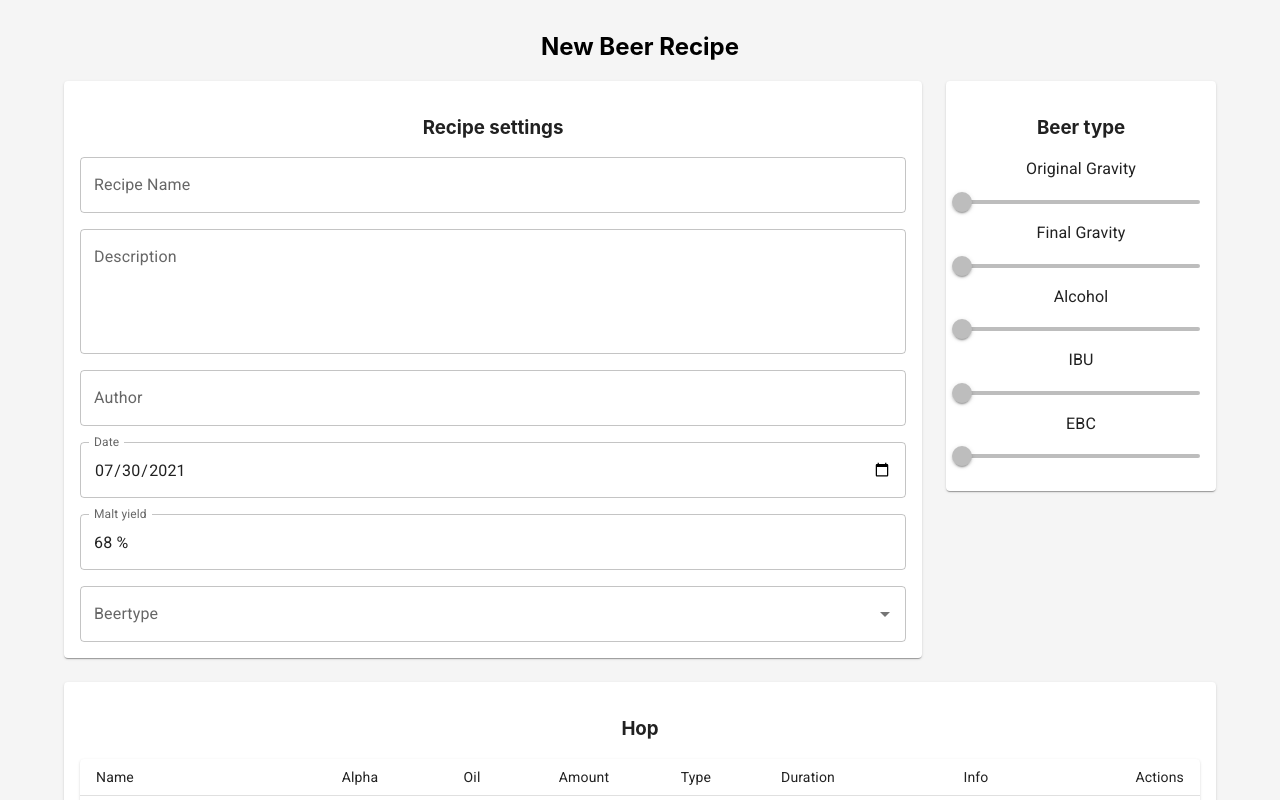
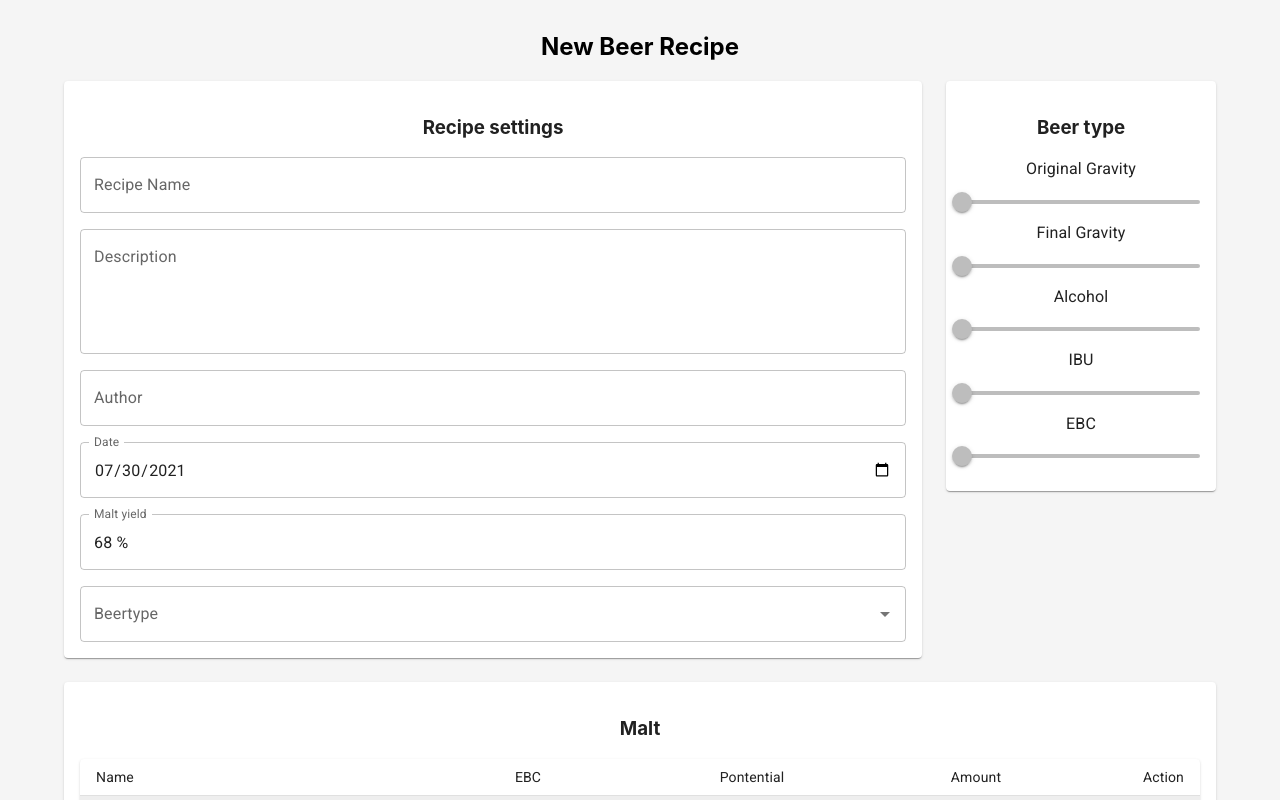
Before and after one commit to sschw/SB_RecipeCalculator, a React (Create React App) app: page / in a window 1280 px wide. Built offline with nearby package versions, Linux system fonts and the light colour scheme.

Commit message:
Added mashing and mashing templates, cleanup and visual optimizations.

```diff
--- a/src/Components/Beer/Beer.js
+++ b/src/Components/Beer/Beer.js
@@ -4,32 +4,8 @@ import Recipe from '../Recipe/Recipe';
 import BeertypeComparer from '../Beertype/BeertypeComparer'
 import Hops from '../Hop/Hops';
 import Malt from '../Malt/Malt';
-
-const beerRecipe = {
-  recipe: {
-    name: "",
-    description: "",
-    author: "",
-    date: new Date().toISOString().substr(0,10), // Default is today for recipe.
-    maltYield: 0.68,                             // Default is 68%
-
-    og: null,
-    sg: null,
-    ibu: null,
-    alc: null,
-    ebc: null,
-    beertype: {
-      name: null,
-      og: { minGravity: null, maxGravity: null,minPlato: null, maxPlato: null},
-      sg: { minGravity: null, maxGravity: null,minPlato: null, maxPlato: null},
-      alc: { minPercentWeight: null, maxPercentWeight: null,minPercentVol: null, maxPercentVol: null},
-      colorVal: { minSRM: null, maxSRM: null,minEBC: null, maxEBC: null},
-      ibu:  { min: null, max: null }
-    }
-  },
-  hops: [],
-  malt: [],
-}
+import *  as Model from '../../Model';
+import MashSteps from '../MashSteps/MashSteps';
 
 function changeState(state, action) {
   let updated = false
@@ -44,7 +20,7 @@ function changeState(state, action) {
     case 'updateHop':
       if(action.rowId === -1) {
         action.rowId = state.hops.length
-        state.hops.push({name: "", alpha: 0, oil: 0, amount: 0, type: 1, duration: 0});
+        state.hops.push(Model.hop());
         updated = true
       }
       if(state.hops[action.rowId][action.target] !== action.value) {
@@ -61,7 +37,7 @@ function changeState(state, action) {
     case 'updateMalt':
       if(action.rowId === -1) {
         action.rowId = state.malt.length
-        state.malt.push({name: "", ebc: 0, potential: 0, amount: 0});
+        state.malt.push(Model.malt());
         updated = true
       }
       if(state.malt[action.rowId][action.target] !== action.value) {
@@ -75,6 +51,33 @@ function changeState(state, action) {
       array = [...state.malt];
       array.splice(action.rowId, 1);
       return {...state, malt: array};
+    case 'updateMashStep':
+      if(action.rowId === -1) {
+        action.rowId = state.mashSteps.length
+        state.mashSteps.push(Model.mashStep());
+        updated = true
+      }
+      if(state.mashSteps[action.rowId][action.target] !== action.value) {
+        state.mashSteps[action.rowId][action.target] = action.value;
+        updated = true
+      }
+      if(updated)
+        return {...state};
+      return state
+    case 'moveMashStep':
+      if(action.rowId2 >= state.mashSteps.length)
+        state.mashSteps.push(Model.mashStep())
+      array = [...state.mashSteps];
+      array[action.rowId1] = state.mashSteps[action.rowId2]
+      array[action.rowId2] = state.mashSteps[action.rowId1]
+      return {...state, mashSteps: array};
+    case 'deleteMashStep':
+      array = [...state.mashSteps];
+      array.splice(action.rowId, 1);
+      return {...state, mashSteps: array};
+    case 'setMashTemplate':
+      array = [...action.value];
+      return {...state, mashSteps: array};
     default:
       return state
   }
@@ -83,7 +86,7 @@ function changeState(state, action) {
 function Beer(props) {
   let beer
   if (props.beer === undefined) {
-    beer = beerRecipe
+    beer = Model.beerRecipe()
   } else {
     beer = props.beer
   }
@@ -117,12 +120,17 @@ function Beer(props) {
         </Grid>
         <Grid item xs={12}>
           <Paper sx={{ p: 2, display: 'flex', flexDirection: 'column' }}>
-            <Hops hops={state["hops"]} dispatch={dispatch} />
+            <Malt malt={state["malt"]} dispatch={dispatch} />
           </Paper>
         </Grid>
         <Grid item xs={12}>
           <Paper sx={{ p: 2, display: 'flex', flexDirection: 'column' }}>
-            <Malt malt={state["malt"]} dispatch={dispatch} />
+            <MashSteps mashSteps={state["mashSteps"]} dispatch={dispatch} />
+          </Paper>
+        </Grid>
+        <Grid item xs={12}>
+          <Paper sx={{ p: 2, display: 'flex', flexDirection: 'column' }}>
+            <Hops hops={state["hops"]} dispatch={dispatch} />
           </Paper>
         </Grid>
       </Grid>
--- a/src/Components/Hop/Hops.js
+++ b/src/Components/Hop/Hops.js
@@ -3,16 +3,7 @@ import TableCell from '@material-ui/core/TableCell';
 import TableRow from '@material-ui/core/TableRow';
 import { Autocomplete, IconButton, InputLabel, MenuItem, Paper, Select, Table, TableBody, TableContainer, TableHead, TextField } from '@material-ui/core';
 import DeleteIcon from '@material-ui/icons/Delete';
-
-const emptyHop = {name: "", alpha: 0, oil: 0, amount: 0, type: 1, duration: 0}
-
-const hopType = [
-  {id: 0, label: "first wort"},
-  {id: 1, label: "boil"},
-  //{id: 2, label: "whirlpool"},
-  {id: 3, label: "whirlpool 80°C"},
-  {id: 4, label: "dry hopping"}
-]
+import *  as Model from '../../Model';
 
 function Hop(props) {
   const dispatch = props.dispatch
@@ -22,8 +13,10 @@ function Hop(props) {
   }
   const [inputName, setInputName] = useState(props.hop.name)
 
+  const backgroundColor = rowId === -1 ? {backgroundColor: "#eeeeee"} : {};
+
   return (
-    <TableRow sx={{ '&:last-child td, &:last-child th': { border: 0 } }}>
+    <TableRow sx={{ '&:last-child td, &:last-child th': { border: 0 } }, backgroundColor}>
       <TableCell component="th" scope="row">
         <Autocomplete
           options={[]}
@@ -36,28 +29,26 @@ function Hop(props) {
         />
       </TableCell>
       <TableCell align="center">
-        <TextField label="Alpha" variant="standard" size="small" value={props.hop.alpha} onChange={(event) => updateHops("alpha", event.target.valueAsNumber)} type="number" />
+        <TextField label="Alpha" fullWidth variant="standard" size="small" value={props.hop.alpha} onChange={(event) => updateHops("alpha", event.target.valueAsNumber)} type="number" />
       </TableCell>
       <TableCell align="center">
-        <TextField label="Oil" variant="standard" size="small" value={props.hop.oil} onChange={(event) => updateHops("oil", event.target.valueAsNumber)} type="number" />
+        <TextField label="Oil" fullWidth variant="standard" size="small" value={props.hop.oil} onChange={(event) => updateHops("oil", event.target.valueAsNumber)} type="number" />
       </TableCell>
       <TableCell align="center">
-        <TextField label="Amount" variant="standard" size="small" value={props.hop.amount} onChange={(event) => updateHops("amount", event.target.valueAsNumber)} type="number" />
+        <TextField label="Amount" fullWidth variant="standard" size="small" value={props.hop.amount} onChange={(event) => updateHops("amount", event.target.valueAsNumber)} type="number" />
       </TableCell>
       <TableCell align="center">
-        <InputLabel id={rowId + "-type"} variant="standard" sx={{
-          fontSize: 12,
-            }} >
+        <InputLabel id={rowId + "-hoptype"} variant="standard" sx={{ fontSize: 12 }} >
           Type
         </InputLabel>
-        <Select labelId={rowId + "-type"} label="Type" variant="standard" size="small" value={props.hop.type} onChange={(event) => updateHops("type", event.target.value)}>
-          {hopType.map(t =>
-            <MenuItem key={"beertype" + t.id} value={t.id}>{t.label}</MenuItem>
+        <Select labelId={rowId + "-hoptype"} fullWidth label="Type" variant="standard" size="small" value={props.hop.type} onChange={(event) => updateHops("type", event.target.value)}>
+          {Model.hopType.map(t =>
+            <MenuItem key={"hoptype" + t.id} value={t.id}>{t.label}</MenuItem>
           )}
         </Select>
       </TableCell>
       <TableCell align="center">
-        <TextField label="Duration" size="small" variant="standard" value={props.hop.duration} type="number" onChange={(event) => updateHops("duration", event.target.valueAsNumber)} />
+        <TextField label="Duration" size="small" fullWidth variant="standard" value={props.hop.duration} type="number" onChange={(event) => updateHops("duration", event.target.valueAsNumber)} />
       </TableCell>
       <TableCell align="center">
       </TableCell>
@@ -80,7 +71,7 @@ function Hops(props) {
   rows.forEach((row, index) => {
     children.push(<Hop hop={row} rowID={index} dispatch={dispatch} key={"hop" + index} />)
   });
-  children.push(<Hop hop={emptyHop} rowID={-1} dispatch={dispatch} key={"hop-1"} />)
+  children.push(<Hop hop={Model.hop()} rowID={-1} dispatch={dispatch} key={"hop-1"} />)
 
   return (
     <div>
--- a/src/Components/Malt/Malt.js
+++ b/src/Components/Malt/Malt.js
@@ -3,8 +3,7 @@ import TableCell from '@material-ui/core/TableCell';
 import TableRow from '@material-ui/core/TableRow';
 import { Autocomplete, IconButton, Paper, Table, TableBody, TableContainer, TableHead, TextField } from '@material-ui/core';
 import DeleteIcon from '@material-ui/icons/Delete';
-
-const emptyMalt = {name: "", ebc: 0, potential: 0, amount: 0}
+import *  as Model from '../../Model';
 
 function SingleMalt(props) {
   const dispatch = props.dispatch
@@ -14,13 +13,16 @@ function SingleMalt(props) {
   }
   const [inputName, setInputName] = useState(props.malt.name)
 
+  const backgroundColor = rowId === -1 ? {backgroundColor: "#eeeeee"} : {};
+
   return (
-    <TableRow sx={{ '&:last-child td, &:last-child th': { border: 0 } }}>
+    <TableRow sx={{ '&:last-child td, &:last-child th': { border: 0 } }, backgroundColor}>
       <TableCell component="th" scope="row">
         <Autocomplete
           options={[]}
           renderInput={(params) => <TextField {...params} label="Name" variant="standard" size="small" />}
           freeSolo
+          fullWidth
           value={props.malt.name}
           onChange={(event, newValue) => updateMalt("name", newValue)}
           inputValue={inputName}
@@ -28,13 +30,13 @@ function SingleMalt(props) {
         />
       </TableCell>
       <TableCell align="center">
-        <TextField label="EBC" variant="standard" size="small" value={props.malt.ebc} onChange={(event) => updateMalt("ebc", event.target.valueAsNumber)} type="number" />
+        <TextField label="EBC" variant="standard" fullWidth size="small" value={props.malt.ebc} onChange={(event) => updateMalt("ebc", event.target.valueAsNumber)} type="number" />
       </TableCell>
       <TableCell align="center">
-        <TextField label="Potential" variant="standard" size="small" value={props.malt.potential} onChange={(event) => updateMalt("potential", event.target.valueAsNumber)} type="number" />
+        <TextField label="Potential" variant="standard" fullWidth size="small" value={props.malt.potential} onChange={(event) => updateMalt("potential", event.target.valueAsNumber)} type="number" />
       </TableCell>
       <TableCell align="center">
-        <TextField label="Amount" variant="standard" size="small" value={props.malt.amount} onChange={(event) => updateMalt("amount", event.target.valueAsNumber)} type="number" />
+        <TextField label="Amount" variant="standard" fullWidth size="small" value={props.malt.amount} onChange={(event) => updateMalt("amount", event.target.valueAsNumber)} type="number" />
       </TableCell>
       <TableCell align="right">
         <IconButton disabled={rowId < 0} aria-label="delete" onClick={() => {dispatch({type: "deleteMalt", rowId: rowId});}}>
@@ -54,7 +56,7 @@ function Malt(props) {
   rows.forEach((row, index) => {
     children.push(<SingleMalt malt={row} rowID={index} dispatch={dispatch} key={"malt" + index} />)
   });
-  children.push(<SingleMalt malt={emptyMalt} rowID={-1} dispatch={dispatch} key={"malt-1"} />)
+  children.push(<SingleMalt malt={Model.malt()} rowID={-1} dispatch={dispatch} key={"malt-1"} />)
 
   return (
     <div>
--- /dev/null
+++ b/src/Components/MashSteps/MashSteps.js
@@ -0,0 +1,106 @@
+import React, {useState} from 'react';
+import TableCell from '@material-ui/core/TableCell';
+import TableRow from '@material-ui/core/TableRow';
+import { Box, IconButton, InputLabel, MenuItem, Paper, Select, Stack, Table, TableBody, TableContainer, TableHead, TextField } from '@material-ui/core';
+import DeleteIcon from '@material-ui/icons/Delete';
+import *  as Model from '../../Model';
+import { ArrowDownward, ArrowUpward } from '@material-ui/icons';
+
+function MashStep(props) {
+  const dispatch = props.dispatch
+  const rowId = props.rowID
+  const updateMashStep = (target, value) => {
+    dispatch({type: 'updateMashStep', rowId: rowId, target: target, value: value})
+  }
+
+  const backgroundColor = rowId === -1 ? {backgroundColor: "#eeeeee"} : {};
+
+  return (
+    <TableRow sx={{ '&:last-child td, &:last-child th': { border: 0 } }, backgroundColor}>
+      <TableCell align="center">
+        <TextField label="Temperature" fullWidth variant="standard" size="small" value={props.mashStep.temp} onChange={(event) => updateMashStep("temp", event.target.valueAsNumber)} type="number" />
+      </TableCell>
+      <TableCell align="center">
+        <TextField label="Duration" disabled={props.mashStep.type === 0} fullWidth variant="standard" size="small" value={props.mashStep.dur} onChange={(event) => updateMashStep("dur", event.target.valueAsNumber)} type="number" />
+      </TableCell>
+      <TableCell align="center">
+        <InputLabel id={rowId + "-malttype"} variant="standard" sx={{
+          fontSize: 12,
+            }} >
+          Type
+        </InputLabel>
+        <Select labelId={rowId + "-malttype"} label="Type" variant="standard" fullWidth size="small" value={props.mashStep.type} onChange={(event) => updateMashStep("type", event.target.value)}>
+          {Model.mashStepTypes.map(t =>
+            <MenuItem key={"mashstep" + t.id} value={t.id}>{t.label}</MenuItem>
+          )}
+        </Select>
+      </TableCell>
+      <TableCell align="center">
+        <TextField label="Description" variant="standard" size="small" fullWidth value={props.mashStep.descr} onChange={(event) => updateMashStep("descr", event.target.valueAsNumber)} />
+      </TableCell>
+      <TableCell align="right">
+        <Stack direction="row" spacing={1}>
+          <IconButton disabled={rowId === 0 || rowId === -1} aria-label="up" onClick={() => {dispatch({type: "moveMashStep", rowId1: rowId, rowId2: rowId-1});}}>
+            <ArrowUpward />
+          </IconButton>
+          <IconButton disabled={rowId === 0 || rowId === -1} aria-label="down" onClick={() => {dispatch({type: "moveMashStep", rowId1: rowId, rowId2: rowId+1});}}>
+            <ArrowDownward />
+          </IconButton>
+          <IconButton disabled={rowId < 0} aria-label="delete" onClick={() => {dispatch({type: "deleteMashStep", rowId: rowId});}}>
+            <DeleteIcon />
+          </IconButton>
+        </Stack>
+      </TableCell>
+    </TableRow>
+  );
+}
+
+
+function MashSteps(props) {
+  let rows = props.mashSteps
+  let dispatch = props.dispatch
+
+  let children = []
+  rows.forEach((row, index) => {
+    children.push(<MashStep mashStep={row} rowID={index} dispatch={dispatch} key={"mashstep" + index} />)
+  });
+  children.push(<MashStep mashStep={Model.mashStep()} rowID={-1} dispatch={dispatch} key={"mashstep-1"} />)
+
+  const [maltTemplate, setMaltTemplate] = useState(0)
+
+  return (
+    <div>
+      <Box align="right" sx={{width: 200, float: "right"}}>
+        <InputLabel id={"mashtemplate"} variant="standard" sx={{
+          fontSize: 12,
+            }} >
+          Mashing Templates
+        </InputLabel>
+        <Select labelId={"mashtemplate"} label="Mashing Templates" fullWidth variant="standard" size="small" value={maltTemplate} onChange={(event) => {dispatch({type: "setMashTemplate", value: event.target.value.value}); setMaltTemplate(event.target.value)}}>
+          {Model.mashStepTemplates.map(t =>
+            <MenuItem key={"mashstep" + t.id} value={t}>{t.label}</MenuItem>
+          )}
+        </Select>
+      </Box>
+      <h3>Malt Steps</h3>
+      <TableContainer component={Paper}>
+        <Table size="small" aria-label="mashsteps table">
+          <TableHead>
+            <TableRow>
+              <TableCell width="15%" sx={{minWidth: 40}} align="center">Temperature</TableCell>
+              <TableCell width="15%" sx={{minWidth: 40}} align="center">Duration</TableCell>
+              <TableCell width="15%" sx={{minWidth: 40}} align="center">Type</TableCell>
+              <TableCell width="45%" sx={{minWidth: 40}} align="center">Description</TableCell>
+              <TableCell width="10%" align="right">Action</TableCell>
+            </TableRow>
+          </TableHead>
+          <TableBody>
+            {children}
+          </TableBody>
+        </Table>
+      </TableContainer>
+    </div>
+  );
+}
+
+export default MashSteps
--- /dev/null
+++ b/src/Model.js
@@ -0,0 +1,54 @@
+
+
+export const beerRecipe = () => {return {
+    recipe: {
+      name: "",
+      description: "",
+      author: "",
+      date: new Date().toISOString().substr(0,10), // Default is today for recipe.
+      maltYield: 0.68,                             // Default is 68%
+
+      og: null,
+      sg: null,
+      ibu: null,
+      alc: null,
+      ebc: null,
+      beertype: {
+        name: null,
+        og: { minGravity: null, maxGravity: null,minPlato: null, maxPlato: null},
+        sg: { minGravity: null, maxGravity: null,minPlato: null, maxPlato: null},
+        alc: { minPercentWeight: null, maxPercentWeight: null,minPercentVol: null, maxPercentVol: null},
+        colorVal: { minSRM: null, maxSRM: null,minEBC: null, maxEBC: null},
+        ibu:  { min: null, max: null }
+      }
+    },
+    malt: [],
+    mashSteps: [{temp: 57, dur: 0, type: 0, descr: "" }],
+    hops: [],
+  }
+}
+
+export const malt = () => {return {name: "", ebc: 0, potential: 0, amount: 0}}
+
+export const hop = () => {return {name: "", alpha: 0, oil: 0, amount: 0, type: 1, duration: 0}}
+
+export const mashStep = () => {return {temp: 0, dur: 0, type: 1, descr: "" }}
+
+export const mashStepTemplates = [
+  { id: 0, label: "3-Rests", value: [{temp: 57, dur: 0, type: 0, descr: "" }, {temp: 55, dur: 15, type: 1, descr: "" }, {temp: 68, dur: 60, type: 1, descr: "" }, {temp: 78, dur: 10, type: 1, descr: "" }]},
+  { id: 1, label: "4-Rests", value: [{temp: 57, dur: 0, type: 0, descr: "" }, {temp: 55, dur: 15, type: 1, descr: "" }, {temp: 63, dur: 60, type: 1, descr: "" }, {temp: 72, dur: 15, type: 1, descr: "" }, {temp: 78, dur: 10, type: 1, descr: "" }]},
+  { id: 2, label: "5-Rests Wheat Beer", value: [{temp: 47, dur: 0, type: 0, descr: "" }, {temp: 45, dur: 15, type: 1, descr: "" }, {temp: 55, dur: 15, type: 1, descr: "" }, {temp: 63, dur: 60, type: 1, descr: "" }, {temp: 72, dur: 15, type: 1, descr: "" }, {temp: 78, dur: 10, type: 1, descr: "" }]},
+]
+
+export const hopType = [
+  {id: 0, label: "first wort"},
+  {id: 1, label: "boil"},
+  //{id: 2, label: "whirlpool"},
+  {id: 3, label: "whirlpool 80°C"},
+  {id: 4, label: "dry hopping"}
+]
+
+export const mashStepTypes = [
+  { id: 0, label: "Adding" },
+  { id: 1, label: "Resting" }
+]
```
Also changed, not shown: src/Components/MaltSteps/MaltSteps.js (deleted).
